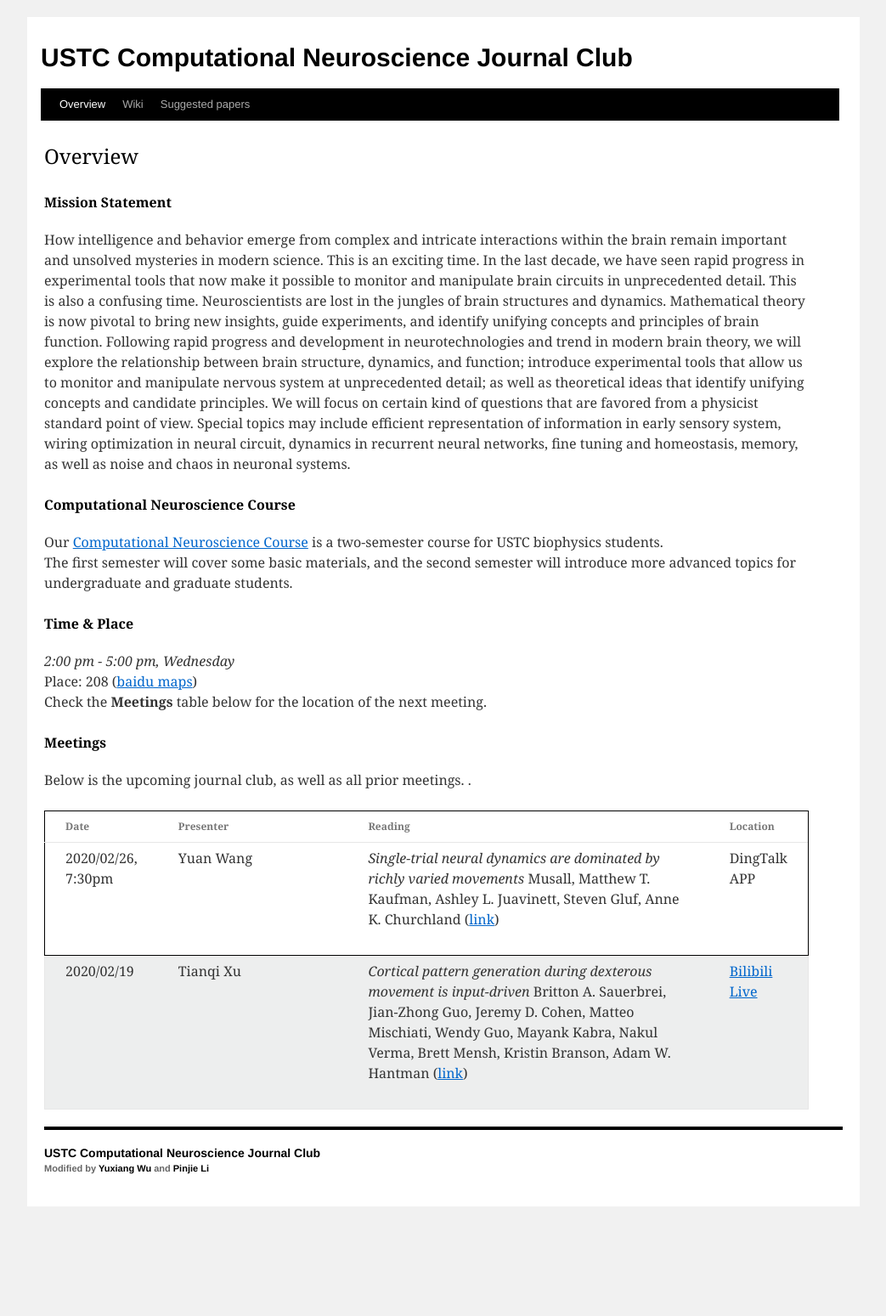
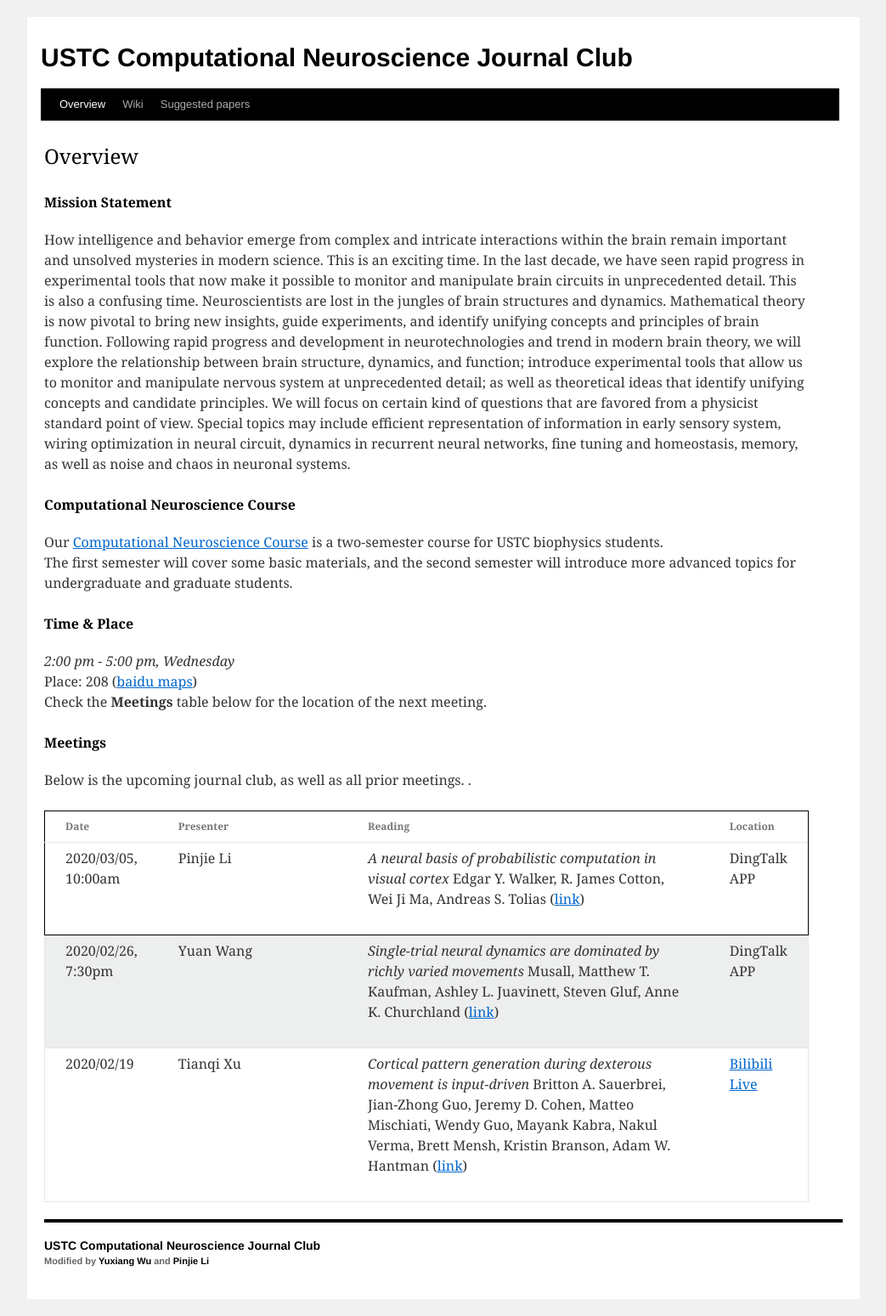
Before and after one commit to CNeuroUSTC/CNeuroUSTC.github.io, a Jekyll site: the page built from index.html, in a window 1280 px wide. Shown: the whole page at 85% size, without its empty margins (118-1161 px from the left). Built offline with Jekyll 4.4.1, drawn with Linux system fonts in a browser that asks for light colours; before the commit the page ends 1440 px from its top, so only the background shows below that.

Commit message:
2020/03/05, 10:00am

```diff
--- a/_data/meeting_info.yml
+++ b/_data/meeting_info.yml
@@ -1,3 +1,12 @@
+- presenter: Pinjie Li
+  date: 2020/03/05, 10:00am
+  paper: "A neural basis of probabilistic computation in visual cortex"
+  url: "https://www.nature.com/articles/s41593-019-0554-5.pdf"
+  pdf: "None"
+  authors: "Edgar Y. Walker, R. James Cotton, Wei Ji Ma, Andreas S. Tolias"
+  location: DingTalk APP
+
+
 - presenter: Yuan Wang
   date: 2020/02/26, 7:30pm
   paper: "Single-trial neural dynamics are dominated by richly varied movements"
```
